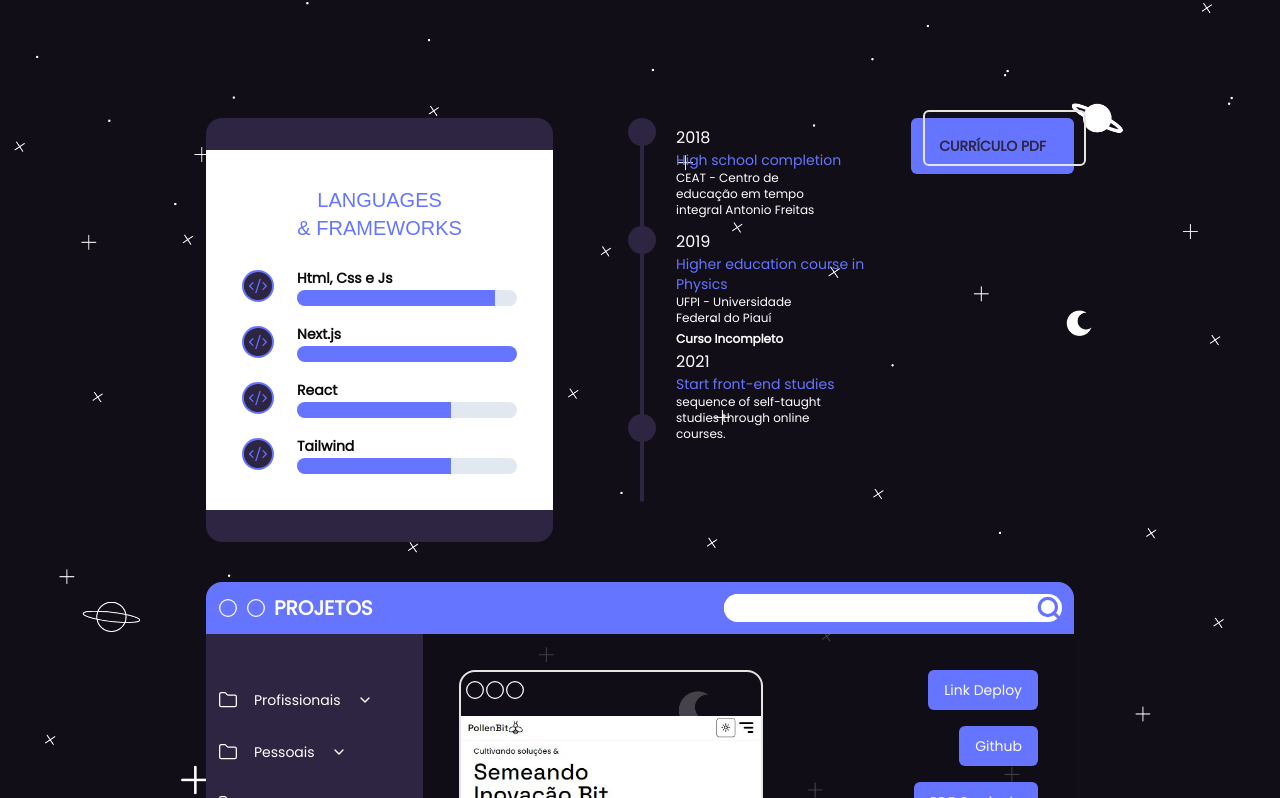
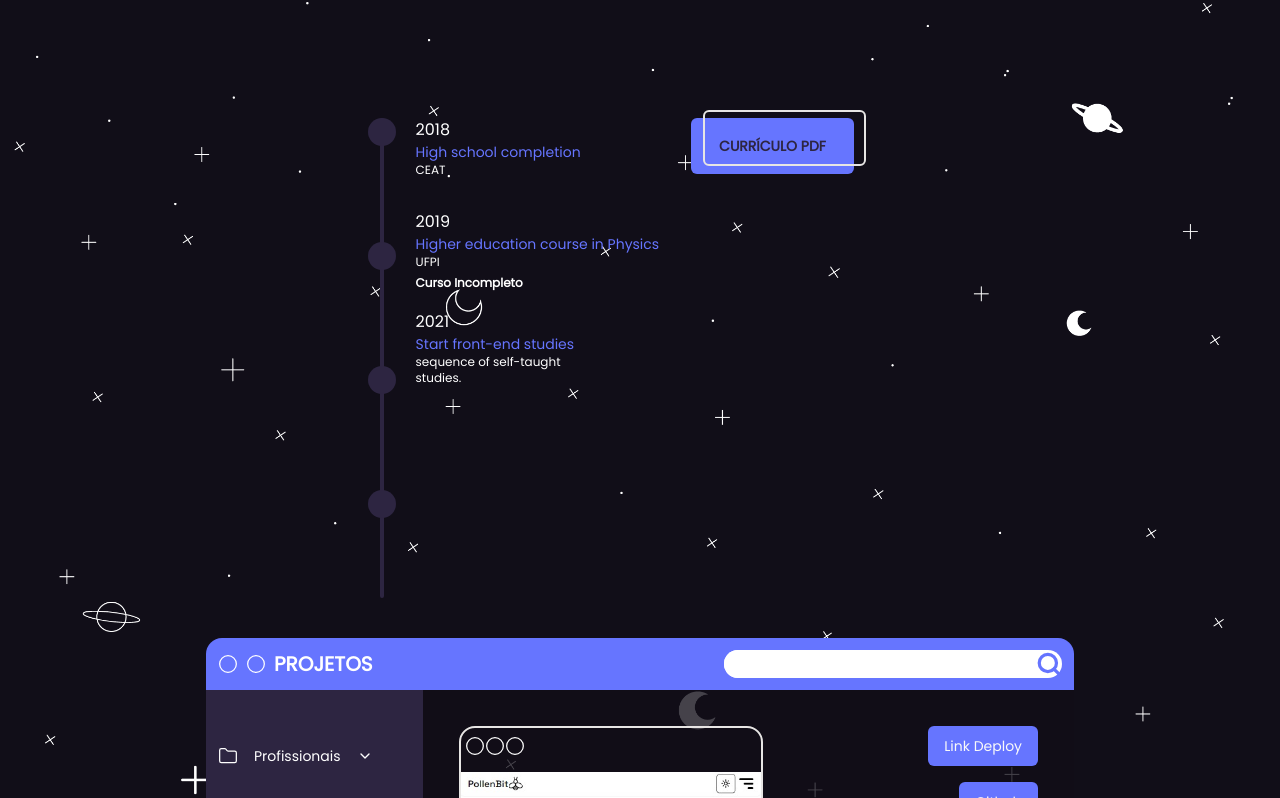
Before and after one commit to DeysRodrigues/portfolio, a Next.js app: page / in a window 1280 px wide. Shown: the part 742-1540 px from the top of the page. Built offline with nearby package versions, Linux system fonts and the light colour scheme; a web font is replaced by a local one.

Commit message:
git commit

```diff
--- a/src/app/(home)/page.tsx
+++ b/src/app/(home)/page.tsx
@@ -23,18 +23,19 @@ export default function Home() {
         </Link>
 
       </div>
-      <section className="flex flex-col justify-between gap-6 w-[70%] md:flex-row">
+       <section className="flex flex-col justify-center gap-6 w-[70%] md:flex-row">
 
-        <CardTasks ></CardTasks>
         <CardTrajectory></CardTrajectory>
-      </section>
-      <section className="w-full  md:w-[70%]">
+       </section>
+
+       <section className="w-full  md:w-[70%]">
         <div className="">
           <CardProjects></CardProjects>
 
         </div>
 
       </section>
+      <CardTasks ></CardTasks>
 
     </main>
   );
--- a/src/app/ui/cardName.tsx
+++ b/src/app/ui/cardName.tsx
@@ -28,7 +28,7 @@ const CardName = () => {
                 <Link href="https://www.linkedin.com/in/deys-rodrigues/"  target="_blank" rel="noopener noreferrer">
                     <Linkedin className="text-secondary" />
                 </Link>
-                <Link href="https://www.instagram.com/venushima/"  target="_blank" rel="noopener noreferrer">
+                <Link href=""  target="_blank" rel="noopener noreferrer">
                     <Instagram className="text-secondary" />
                 </Link>
             </div>
--- a/src/app/ui/cardTrajectory.tsx
+++ b/src/app/ui/cardTrajectory.tsx
@@ -3,41 +3,42 @@ import Link from "next/link";
 
 const CardTrajectory = () => {
     return (
-        <div className=" flex flex-col w-full md:w-[50%]">
+        <div className=" flex flex-col w-full md:w-[60%]">
 
             <div className="flex flex-col gap-6 md:flex-row">
                 <div className="flex gap-6">
-                    <div className="bg-[#2D2541] flex flex-col items-center h-96 w-1 rounded-full ">
+                    <div className="bg-[#2D2541] flex flex-col items-center h-[30rem] w-1 rounded-full ">
 
-                        <div className="bg-[#2D2541] w-7 h-7 rounded-full mb-20 " ></div>
-                        <div className="bg-[#2D2541] w-7 h-7 rounded-full mb-40" ></div>
+                        <div className="bg-[#2D2541] w-7 h-7 rounded-full mb-24 " ></div>
+                        <div className="bg-[#2D2541] w-7 h-7 rounded-full mb-24" ></div>
+                        <div className="bg-[#2D2541] w-7 h-7 rounded-full mb-24" ></div>
                         <div className="bg-[#2D2541] w-7 h-7 rounded-full " ></div>
 
                     </div>
                     <div className="flex flex-col px-2">
-                        <div className="mt-2">
+                        <div className="mt">
                             <span className="text-primary-text">2018</span>
                             <p className="text-secondary text-sm w-full">High school completion</p>
-                            <p className="text-primary-text text-xs  w-40">CEAT - Centro de educação em tempo integral Antonio Freitas</p>
+                            <p className="text-primary-text text-xs  w-40">CEAT</p>
                         </div>
 
-                        <div className="mt-3">
+                        <div className="mt-8">
                             <span className="text-primary-text">2019</span>
                             <p className="text-secondary text-sm w-full">Higher education course in Physics</p>
-                            <p className="text-primary-text text-xs  w-40">UFPI - Universidade Federal do Piauí</p>
+                            <p className="text-primary-text text-xs  w-40">UFPI</p>
                             <span className="text-primary-text font-bold text-xs">Curso Incompleto</span>
                         </div>
-                        <div className="mt-">
+                        <div className="mt-4">
                             <span className="text-primary-text">2021</span>
                             <p className="text-secondary text-sm w-full">Start front-end studies</p>
-                            <p className="text-primary-text text-xs  w-40">sequence of self-taught studies through online courses.</p>
+                            <p className="text-primary-text text-xs  w-40">sequence of self-taught studies.</p>
 
                         </div>
                     </div>
                 </div>
 
                 <div className="">
-                    <Link href="/curriculo-deys.pdf"  target="_blank" rel="noopener noreferrer">
+                    <Link href="/"  target="_blank" rel="noopener noreferrer">
                     <Button className="relative p-7 text-tertiary font-bold">
                         CURRÍCULO PDF
                         <span className="absolute -right-3 -top-2 bottom-2 border-2 w-full rounded-md "></span>
```
